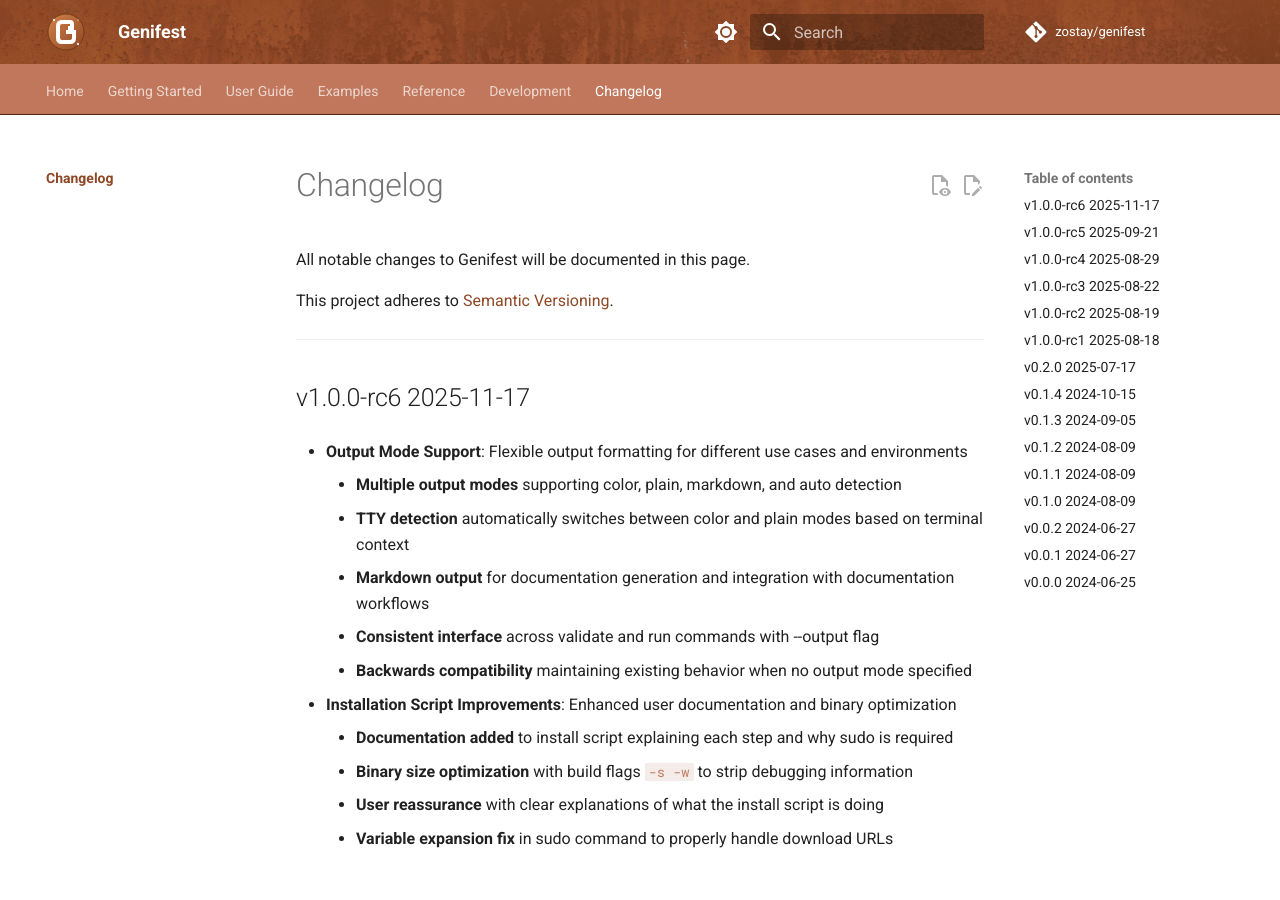
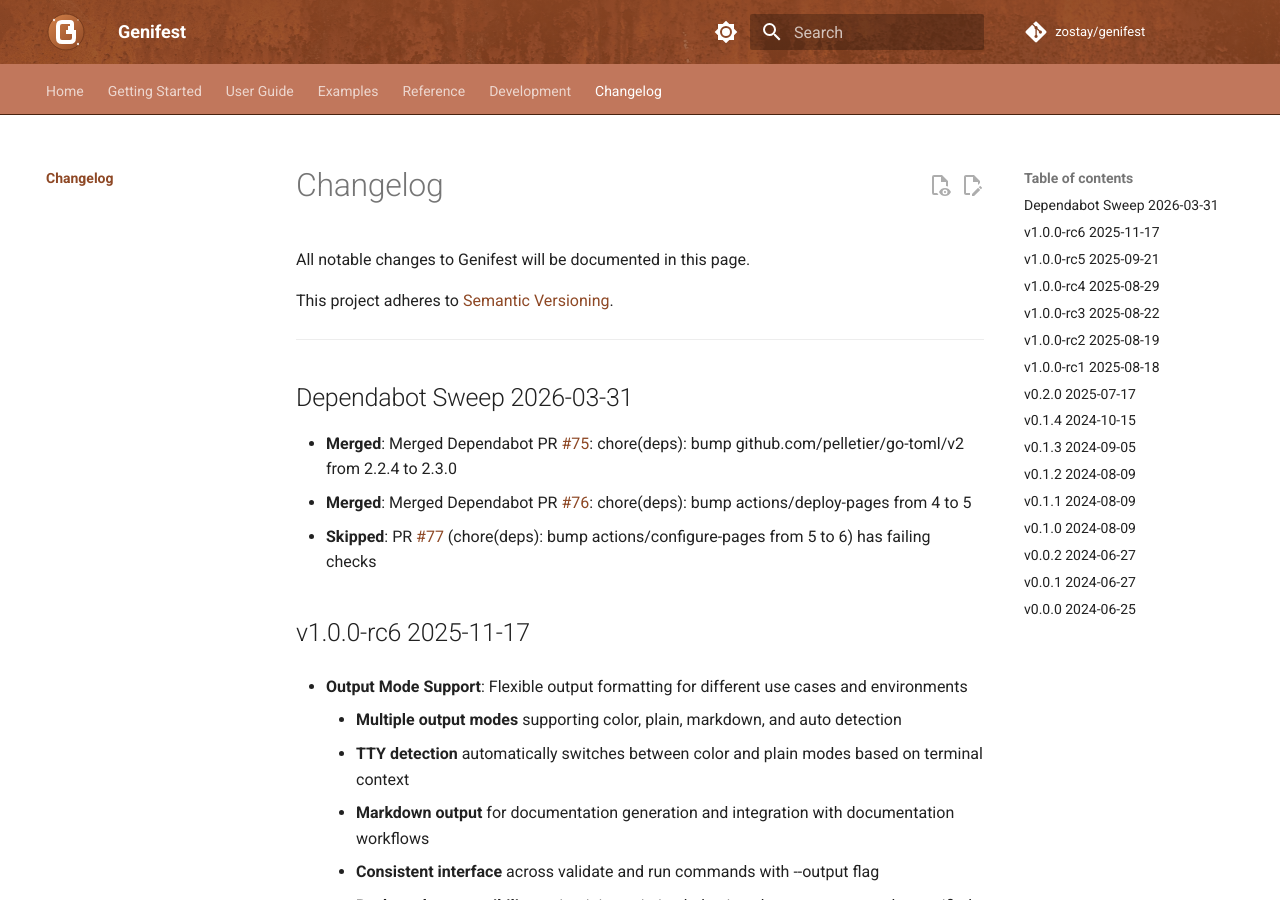
Before and after one commit to zostay/genifest, an MkDocs documentation site: the page built from docs/changelog.md, in a window 1280 px wide and 900 px high. Built offline with MkDocs 1.6.1 and Material for MkDocs 9.7.7, drawn with Linux system fonts in a browser that asks for light colours; comment, search, counter and statistics services are not loaded; the version menu is left out.

Commit message:
docs: update changelog for dependabot sweep 2026-03-31
Co-Authored-By: Claude Opus 4.6 <noreply@anthropic.com>

```diff
--- a/Changes.md
+++ b/Changes.md
@@ -1,3 +1,9 @@
+## Dependabot Sweep  2026-03-31
+
+* **Merged**: Merged Dependabot PR #75: chore(deps): bump github.com/pelletier/go-toml/v2 from 2.2.4 to 2.3.0
+* **Merged**: Merged Dependabot PR #76: chore(deps): bump actions/deploy-pages from 4 to 5
+* **Skipped**: PR #77 (chore(deps): bump actions/configure-pages from 5 to 6) has failing checks
+
 ## v1.0.0-rc6  2025-11-17
 
 * **Output Mode Support**: Flexible output formatting for different use cases and environments
```
